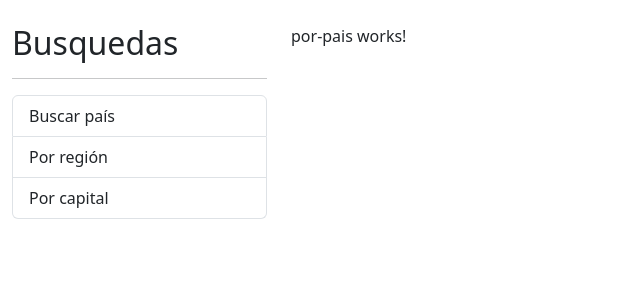
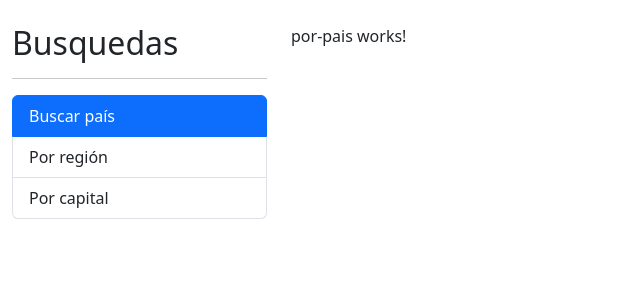
Before and after one commit to YoSoyCruz/infoPaises, an Angular app: page / in a window 1280 px wide. Shown: the top 300 px of the page, without its empty margins (0-640 px from the left). Built offline with nearby package versions, Linux system fonts and the light colour scheme.

Commit message:
se colocan las rutas en el componente html

```diff
--- a/src/app/app.component.html
+++ b/src/app/app.component.html
@@ -3,9 +3,22 @@
         <h2>Busquedas</h2>
         <hr>
         <ul class="list-group">
-            <li class="list-group-item">Buscar país</li>
-            <li class="list-group-item">Por región</li>
-            <li class="list-group-item">Por capital</li>
+            <li routerLink=""
+                routerLinkActive="active"
+                [routerLinkActiveOptions]="{exact: true}"
+                class="list-group-item">
+                Buscar país
+            </li>
+            <li routerLink="region"
+                routerLinkActive="active"
+                class="list-group-item">
+                Por región
+            </li>
+            <li routerLink="capital"
+                routerLinkActive="active"
+                class="list-group-item">
+                Por capital
+            </li>
         </ul>
     </div>
 
```
